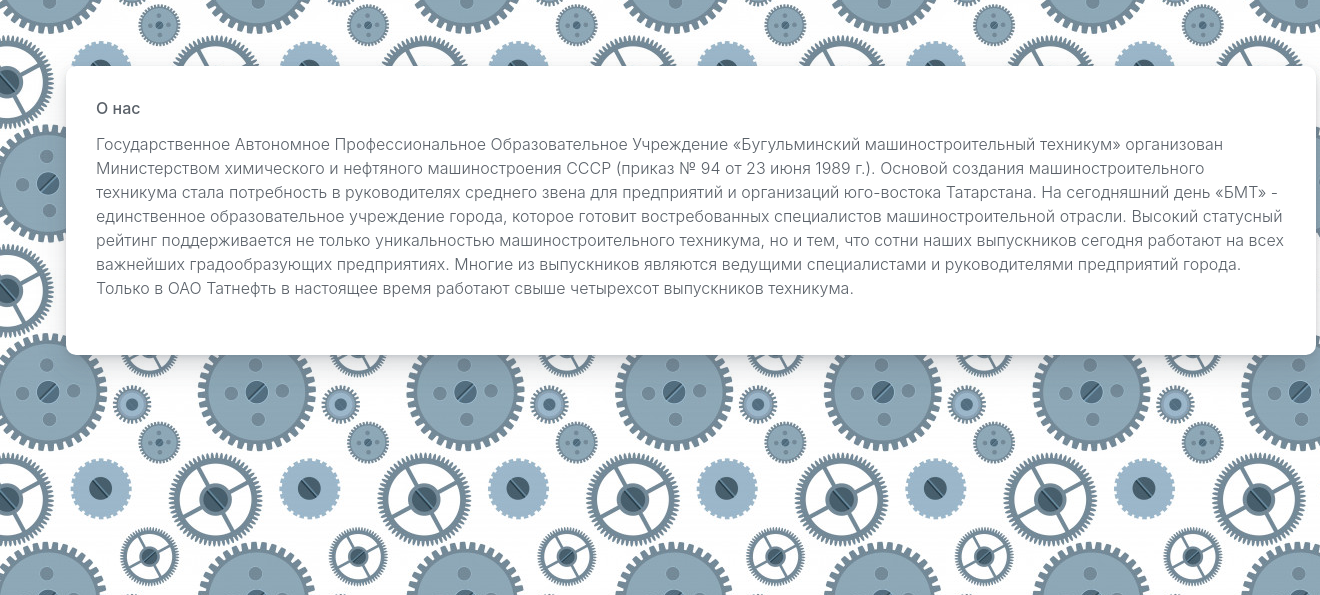
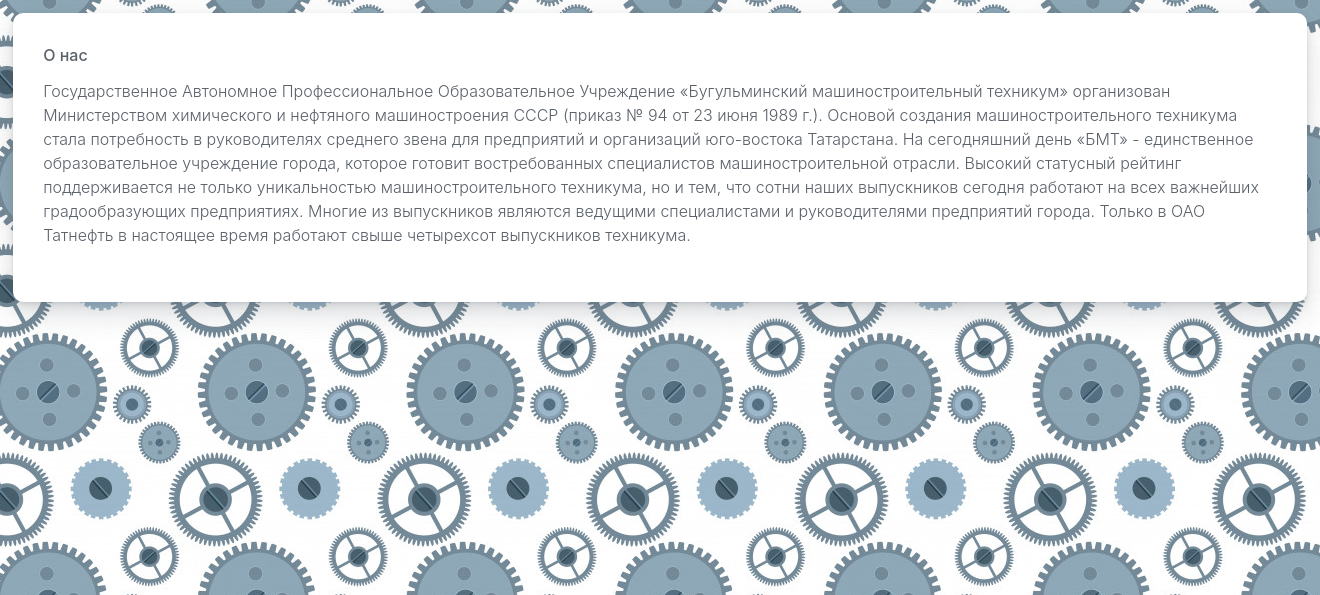
Before and after one commit to deepexsense/BMT_news, a Django app: page / in a window 1320 px wide. Shown: the part 68-663 px from the top of the page. Run offline with Django 3.2, Linux system fonts and the light colour scheme; parts of the project's set-up code (start-up, migrations or seed data) failed here and were passed over; some libraries are stand-ins or nearby versions.

Commit message:
Bug fixed

```diff
--- a/BMTNews/static/style.css
+++ b/BMTNews/static/style.css
@@ -24,9 +24,9 @@ h2{
     margin-left: 125px;
 }
 #id_main_info{
-    width: 1250px;
-    margin-left: 5%;
-    margin-top: 5%;
+    width: 98%;
+    margin-left: 1%;
+    margin-top: 1%;
 }
 #id_register_form{
     text-align: right;
@@ -35,7 +35,7 @@ h2{
 #id_signup_card{
     width: 500px;
     margin-left: 30%;
-    margin-top: 5%;
+    margin-top: 2%;
 }
 
 #id_signup_card-body{
```
